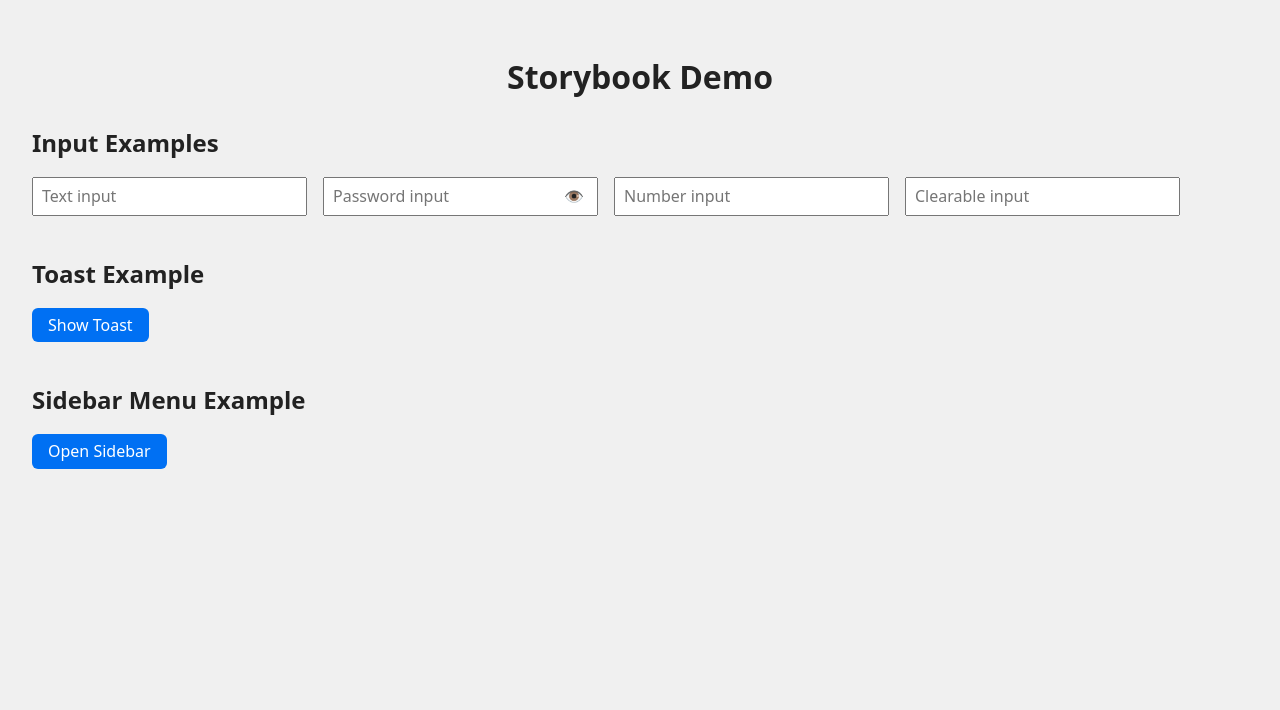
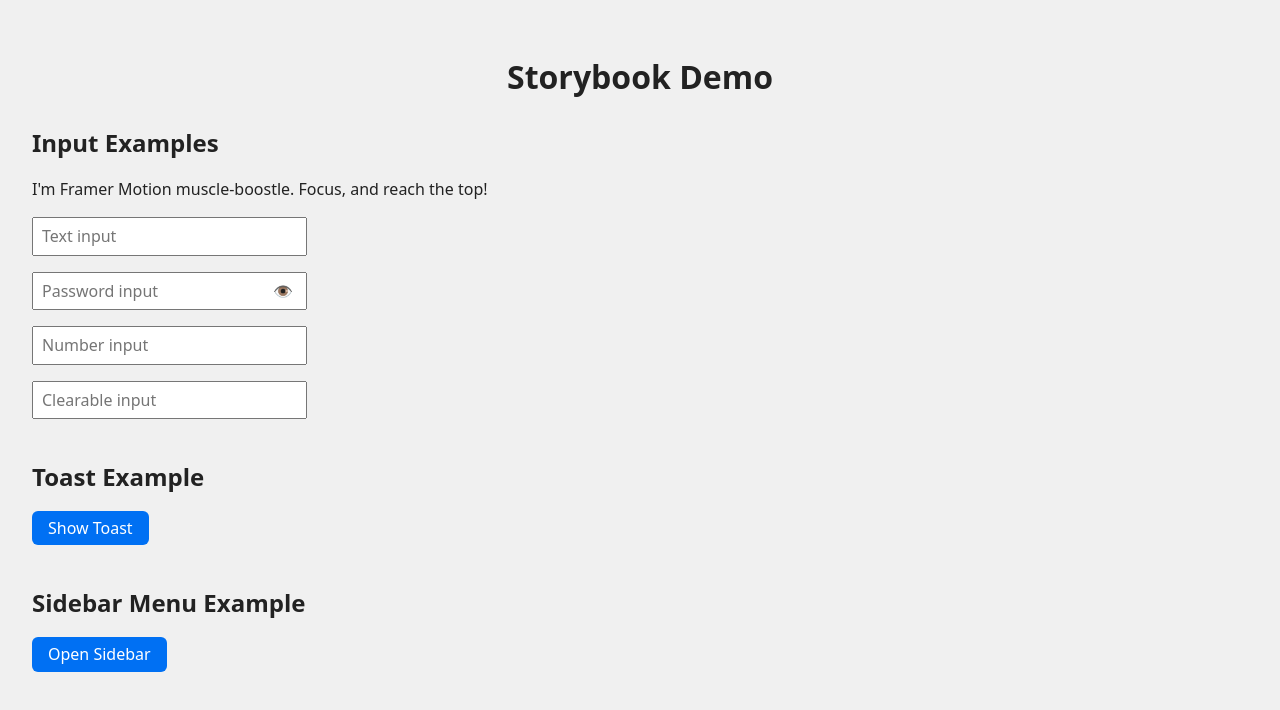
Before and after one commit to ValeriyVinn/storybook, a React (Vite) app: page / in a window 1280 px wide. Shown: the top 710 px of the page. Built offline with nearby package versions, Linux system fonts and the light colour scheme.

Commit message:
added(app): framer motion input animation

```diff
--- a/package.json
+++ b/package.json
@@ -12,6 +12,7 @@
     "build-storybook": "storybook build"
   },
   "dependencies": {
+    "framer-motion": "^12.23.24",
     "normalize.css": "^8.0.1",
     "react": "^19.2.0",
     "react-dom": "^19.2.0",
--- a/src/App.module.css
+++ b/src/App.module.css
@@ -29,7 +29,8 @@
 }
 
 .inputRow {
-  display: flex;
+  display: inline-flex;
+  flex-direction: column;
   gap: 1rem;
   flex-wrap: wrap;
 }
--- a/src/App.tsx
+++ b/src/App.tsx
@@ -1,14 +1,28 @@
 import React, { useState } from "react";
+import { motion, AnimatePresence } from "framer-motion";
 import styles from "./App.module.css";
-import Input from './components/Input/Input';
-import SidebarMenu from './components/SidebarMenu/SidebarMenu';
-import Toast from './components/Toast/Toast';
+import Input from "./components/Input/Input";
+import SidebarMenu from "./components/SidebarMenu/SidebarMenu";
+import Toast from "./components/Toast/Toast";
 import type { MenuItem } from "./components/SidebarMenu/types";
 
 const App: React.FC = () => {
   const [toastVisible, setToastVisible] = useState(false);
   const [sidebarOpen, setSidebarOpen] = useState(false);
   const [inputValue, setInputValue] = useState("");
+  const [focusedInput, setFocusedInput] = useState<string | null>(null);
+
+  const inputs = [
+    { id: "text", type: "text", placeholder: "Text input" },
+    { id: "password", type: "password", placeholder: "Password input", clearable: true },
+    { id: "number", type: "number", placeholder: "Number input" },
+    { id: "clearable", type: "text", placeholder: "Clearable input", clearable: true },
+  ];
+
+  // Коли інпут у фокусі — переносимо його вгору
+  const sortedInputs = [...inputs].sort((a, b) =>
+    a.id === focusedInput ? -1 : b.id === focusedInput ? 1 : 0
+  );
 
   const menuItems: MenuItem[] = [
     { id: "home", label: "Home" },
@@ -31,24 +45,41 @@ const App: React.FC = () => {
     { id: "contact", label: "Contact" },
   ];
 
-
-
   return (
     <div className={styles.app}>
       <h1 className={styles.title}>Storybook Demo</h1>
 
       <section className={styles.section}>
         <h2 className={styles.sectionTitle}>Input Examples</h2>
-        <div className={styles.inputRow}>
+        <p>I'm Framer Motion muscle-boostle. Focus, and reach the top!</p>
+        <motion.div layout className={styles.inputRow} transition={{ layout: { duration: 0.4 } }}>
+          <AnimatePresence>
+            {sortedInputs.map((input) => (
+              <motion.div
+                key={input.id}
+                layout
+                transition={{ layout: { duration: 0.4, ease: "easeInOut" } }}
+                initial={{ opacity: 0, scale: 0.95 }}
+                animate={{ opacity: 1, scale: 1 }}
+                exit={{ opacity: 0 }}
+              >
                 <Input
-            placeholder="Text input"
-            value={inputValue}
-            onChange={(e) => setInputValue(e.target.value)}
+                  type={input.type}
+                  placeholder={input.placeholder}
+                  clearable={input.clearable}
+                  value={input.id === "text" ? inputValue : undefined}
+                  onChange={
+                    input.id === "text"
+                      ? (e) => setInputValue(e.target.value)
+                      : undefined
+                  }
+                  onFocus={() => setFocusedInput(input.id)}
+                  onBlur={() => setFocusedInput(null)}
                 />
-          <Input type="password" placeholder="Password input" clearable />
-          <Input type="number" placeholder="Number input" />
-          <Input placeholder="Clearable input" clearable />
-        </div>
+              </motion.div>
+            ))}
+          </AnimatePresence>
+        </motion.div>
       </section>
 
       <section className={styles.section}>
```
Also changed, not shown: 1 other file (tests, documents, lock files or other folders). Lines whose indentation alone changed are shown as unchanged.
